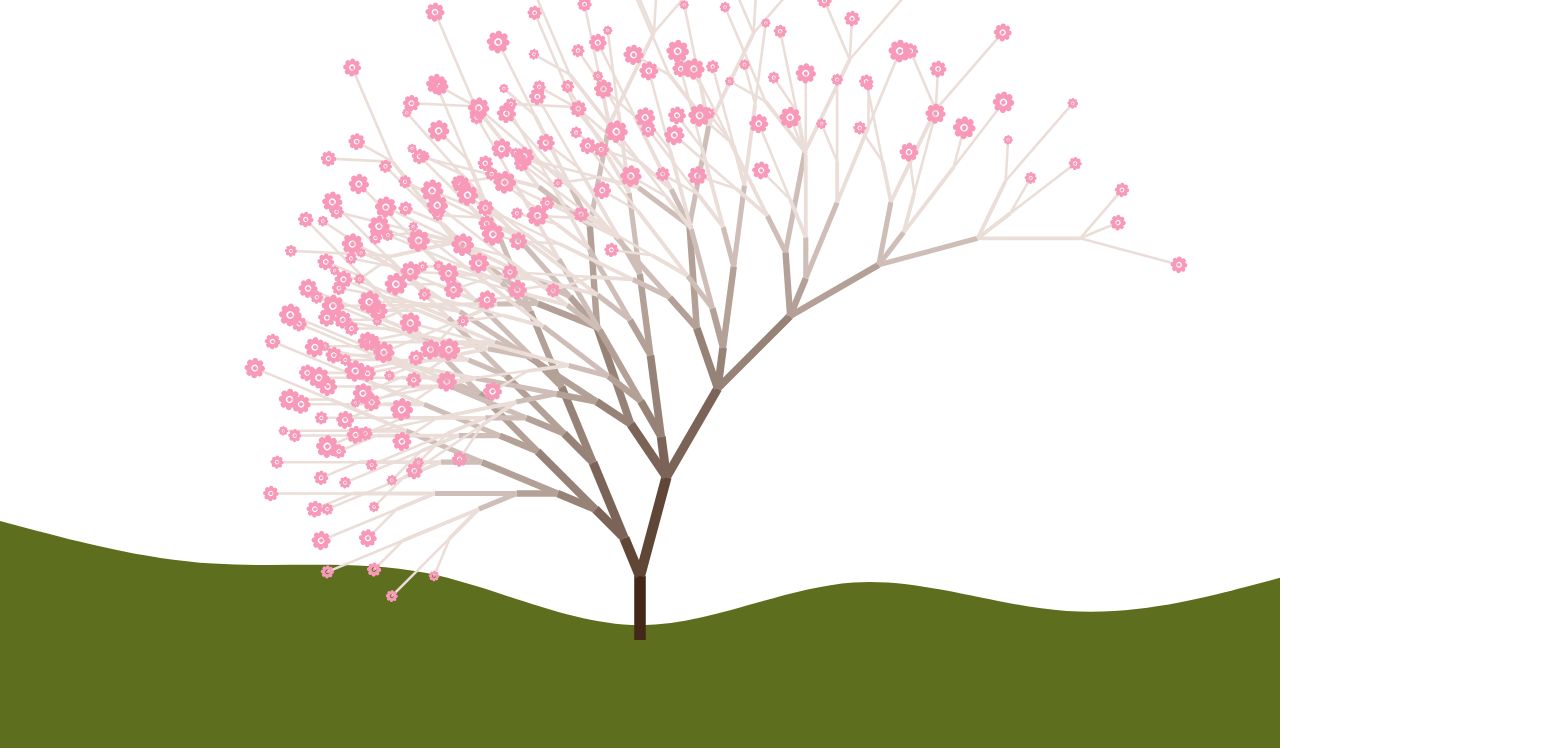
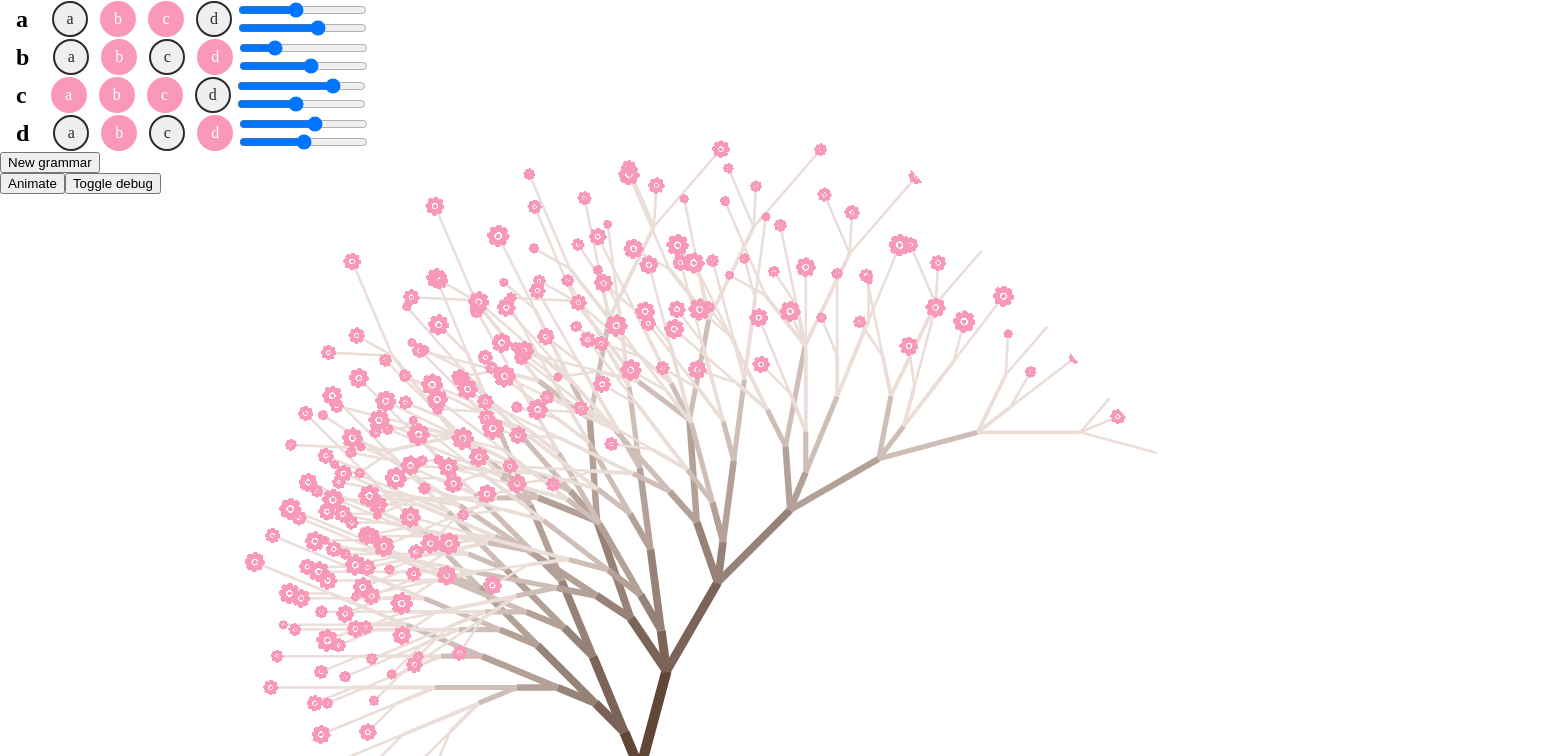
Before and after one commit to domtronn/dc-trees, a Next.js app: page / in a window 1280 px wide. Shown: the top 756 px of the page, 1543 px wide, since content can reach past the window. Built offline with nearby package versions, Linux system fonts and the light colour scheme.

Commit message:
Start styling the controls

```diff
--- a/components/controls.jsx
+++ b/components/controls.jsx
@@ -1,11 +1,67 @@
 /** @jsx jsx */
-import { jsx } from '@emotion/core'
+import { jsx, css } from '@emotion/core'
 import { useState } from 'react'
 
 const nextGrammar = (grammar) => String.fromCharCode(
   1 + Object
     .keys(grammar)
     .reduce((acc, it) => Math.max(acc, it.charCodeAt(0)), 0)
+)
+
+const Checkbox = ({ name, children, ...props }) => (
+  <div
+    css={css`
+      position: relative;
+      display: inline-flex;
+      flex-direction: column;
+      align-items: center;
+      height: 32px;
+      width: 32px;
+      margin: 0 8px;
+    `}
+  >
+    <input
+      css={css`
+        cursor: pointer;
+        z-index: 2;
+        position: absolute;
+        top: 0;
+        left: 0;
+        height: 32px;
+        width: 32px;
+        opacity: 0;
+
+        &:checked ~ label {
+          border-color: #f998ba;
+          background-color: #f998ba;
+          color: white;
+        }
+      `}
+      name={name}
+      type='checkbox'
+      {...props}
+    />
+    <label
+      css={css`
+        position: absolute;
+        top: 0;
+        left: 0;
+        height: 32px;
+        width: 32px;
+        background-color: #efefef;
+        border: 2px solid #2b2b2b;
+        color: #2b2b2b;
+        display: flex;
+        justify-content: center;
+        align-items: center;
+        border-radius: 50%;
+
+      `}
+      htmlFor={name}
+    >
+      {children}
+    </label>
+  </div>
 )
 
 const Controls = ({ grammar: g, onChange = _ => _ }) => {
@@ -18,21 +74,24 @@ const Controls = ({ grammar: g, onChange = _ => _ }) => {
 
   return (
     <div>
+      <style>
+      </style>
       {
         Object
           .entries(grammar)
           .map(([name, { length, rotation }]) => (
-            <>
-              <h2>{name}</h2>
+            <div
+              css={css`display: flex; flex-direction: row; align-items: center;`}
+            >
+              <h2 css={css`margin: 0 16px;`}>{name}</h2>
+              <div>
                 {
                 Object
                   .keys(grammar)
                   .map(option => (
-                    <>
-                      <label htmlFor={`${name}-${option}`}>
-                        {option}
-                      </label>
-                      <input
+                    <Checkbox
+                      name={`${name}-${option}`}
+                      checked={grammar[name].next.includes(option)}
                       onChange={e => handleGrammar({
                         ...grammar,
                         [name]: {
@@ -42,13 +101,13 @@ const Controls = ({ grammar: g, onChange = _ => _ }) => {
                             : grammar[name].next.filter(i => i !== option)
                         }
                       })}
-                        name={`${name}-${option}`}
-                        type='checkbox'
-                        checked={grammar[name].next.includes(option)}
-                      />
-                    </>
+                    >
+                      {option}
+                    </Checkbox>
                   ))
                 }
+                </div>
+              <div>
                 <input
                   onChange={e => handleGrammar({
                     ...grammar,
@@ -62,7 +121,7 @@ const Controls = ({ grammar: g, onChange = _ => _ }) => {
                   type='range'
                   min='10'
                   max='100'
-                step='5'
+                  step='0.5'
                 />
                 <input
                   value={rotation}
@@ -79,7 +138,8 @@ const Controls = ({ grammar: g, onChange = _ => _ }) => {
                     }
                   })}
                 />
-            </>
+              </div>
+            </div>
           ))
       }
 
--- a/pages/index.js
+++ b/pages/index.js
@@ -6,6 +6,8 @@ import { useState, useEffect } from 'react'
 import { generate } from '../utils/generate-grammar'
 import { jsx } from '@emotion/core'
 import { mix } from 'polished'
+
+import Controls from '../components/controls'
 
 const col = (s, m, e) => (i, arr) => {
   const limit = 7
@@ -21,6 +23,8 @@ const cEnd = '#ebddd7'
 const treecol = col(cStart, cMid, cEnd)
 
 const Home = ({ grammar, layers, start }) => {
+  const [debug, setDebug] = useState(false)
+  const [rotation, setRotation] = useState(grammar[start].rotation)
   const [data, setData] = useState(
     generate(grammar, layers, start, [500, 500])
   )
@@ -42,31 +46,82 @@ const Home = ({ grammar, layers, start }) => {
       }}
     >
 
-      {/* <Controls */}
-      {/*   grammar={grammar} */}
-      {/*   onChange={newGrammar => { */}
-      {/*     setData( */}
-      {/*       generate(newGrammar, layers, start, [500, 500]) */}
-      {/*     ) */}
-      {/*   }} */}
-      {/* /> */}
+      <Controls
+        grammar={grammar}
+        onChange={newGrammar => {
+          setRotation(newGrammar[start].rotation)
+          setData(
+            generate(newGrammar, layers, start, [500, 500])
+          )
+        }}
+      />
+
+      <button
+        onClick={_ => {
+          ;[...document.querySelectorAll('.branch')]
+            .forEach(p => {
+              p.style.transitionDuration = '0s'
+              p.style.transitionDelay = '0s'
+              p.style.strokeDashoffset = p.getAttribute('data-length')
+            })
+
+          ;[...document.querySelectorAll('.flower')]
+            .forEach(p => {
+              p.style.transitionDuration = '0s'
+              p.style.transitionDelay = '0s'
+              p.style.opacity = 0
+            })
+
+          setTimeout(_ => {
+            [...document.querySelectorAll('.branch')]
+              .forEach(p => {
+                p.style.transitionDuration = '0.3s'
+                p.style.transitionDelay = `${p.getAttribute('data-delay')}s`
+                p.style.strokeDashoffset = 0
+              })
+            ;[...document.querySelectorAll('.flower')]
+            .forEach(p => {
+              p.style.transitionDuration = '0.2s'
+              p.style.transitionDelay = `${p.getAttribute('data-delay')}s`
+              p.style.opacity = 1
+            })
+          }, 1)
+        }}
+      >
+        Animate
+      </button>
+      <button
+        onClick={_ => setDebug(!debug)}
+      >
+        Toggle debug
+      </button>
 
       <style>
         {`
         input { display: block; }
         body { margin: 0; }
-        .tree { margin-bottom: -180px; z-index: 5; position: relative; }
+        .tree { margin-bottom: -580px; z-index: 5; position: relative; }
         .tree path, .flower {
-          transform-origin: 500px 500px;
-          transform: rotate(${grammar.a.rotation}rad);
+          transform-origin: 200px 600px;
         }
         .flower { opacity: 0; }
+
+        .debug .flower { display: none; }
+        .debug path[data-g="a"] { stroke: #ff595e !important; }
+        .debug path[data-g="b"] { stroke: #ffca3a !important; }
+        .debug path[data-g="c"] { stroke: #8ac926 !important; }
+        .debug path[data-g="d"] { stroke: #1982c4 !important; }
+        .debug path[data-g="e"] { stroke: #6a4c93 !important; }
       `}
       </style>
       <div
         style={{ position: 'relative' }}
       >
-        <svg className='tree' viewBox='0 0 1000 500'>
+        <svg
+          style={{
+            transform: `rotate(${rotation}rad)`
+          }}
+          className={`tree ${debug ? 'debug' : ''}`} viewBox='0 0 1000 1000'>
           <defs>
             <filter id='gooey'>
               <feGaussianBlur in='SourceGraphic' result='blur' />
@@ -76,11 +131,16 @@ const Home = ({ grammar, layers, start }) => {
 
           {
             data
-              .map((layer, l, arr) => layer.map(({ start, end, length }, i) => (
+              .map((layer, l, arr) => layer.map(({ start, end, length, g }, i) => (
                 <path
-                  class='branch'
+                  className='branch'
                   key={`${l}--${i}`}
                   stroke={treecol(l, arr)}
+
+                  data-g={g}
+                  data-length={length}
+                  data-delay={l * 0.3}
+
                   strokeWidth={arr.length + 1 - l}
                   strokeDasharray={`${length} ${length}`}
                   strokeDashoffset={length}
@@ -105,7 +165,10 @@ const Home = ({ grammar, layers, start }) => {
                     x={end[0] - (size / 2)}
                     y={end[1] - (size / 2)}
                     className='flower'
+
+                    data-delay={(data.length * 0.3) + (0.01 * i)}
                     style={{
+                      filter: 'url(#gooey)',
                       transition: `opacity 0.2s linear ${(data.length * 0.3) + (0.01 * i)}s`
                     }}
                   />
```
Lines whose indentation alone changed are shown as unchanged.
